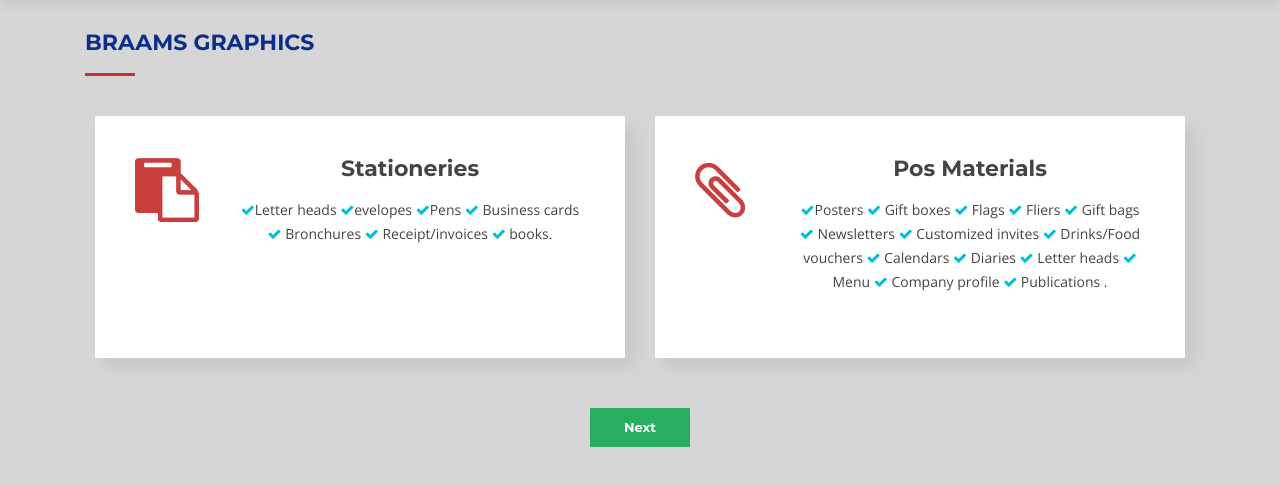
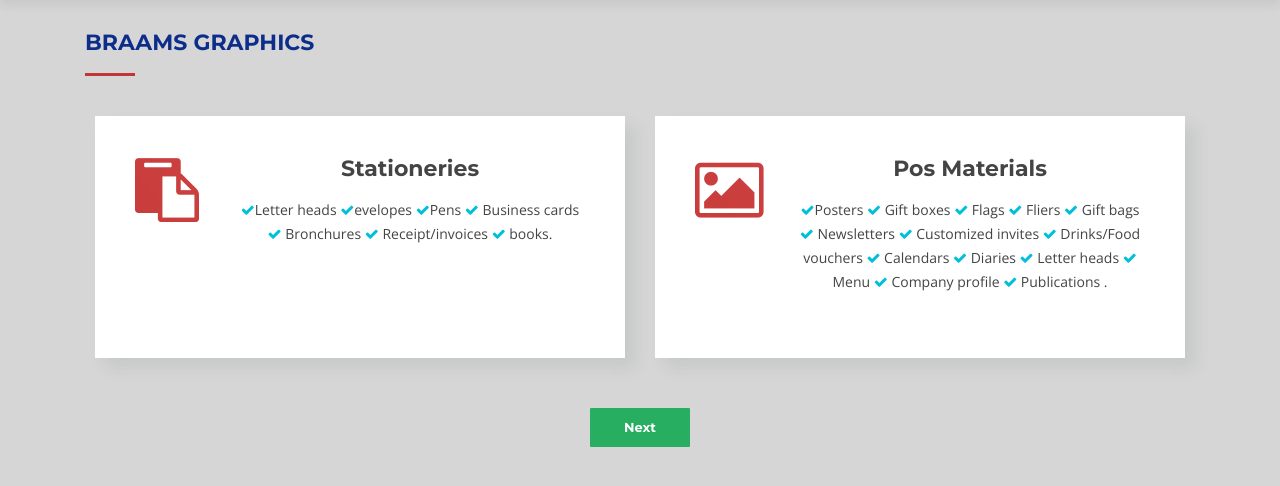
Before and after one commit to munuhee/brism-brands, a Django app: template home/templates/home/graphics.html in a window 1280 px wide. Shown: the part 127-613 px from the top of the page. Run offline with Django 3.2, Linux system fonts and the light colour scheme; the template is opened without the code that fills it, so the values that code supplies are empty; some libraries are stand-ins or nearby versions.

Commit message:
Update graphics.html

```diff
--- a/home/templates/home/graphics.html
+++ b/home/templates/home/graphics.html
@@ -150,7 +150,7 @@
                     </div>
                     <div class="col-lg-6">
                         <div class="box wow">
-                            <div class="icon"><i class="fa fa-paperclip"></i></div>
+                            <div class="icon"><i class="fa fa-picture-o"></i></div>
                             <h4 class="title"><a href="">Pos Materials</a></h4>
                             <p class="description"><i class="fa fa-check"></i>Posters <i class="fa fa-check"></i> Gift boxes <i class="fa fa-check"></i> Flags <i class="fa fa-check"></i> Fliers <i class="fa fa-check"></i> Gift bags <i class="fa fa-check"></i> Newsletters
                                 <i class="fa fa-check"></i> Customized invites <i class="fa fa-check"></i> Drinks/Food vouchers <i class="fa fa-check"></i> Calendars <i class="fa fa-check"></i> Diaries <i class="fa fa-check"></i> Letter heads
```
